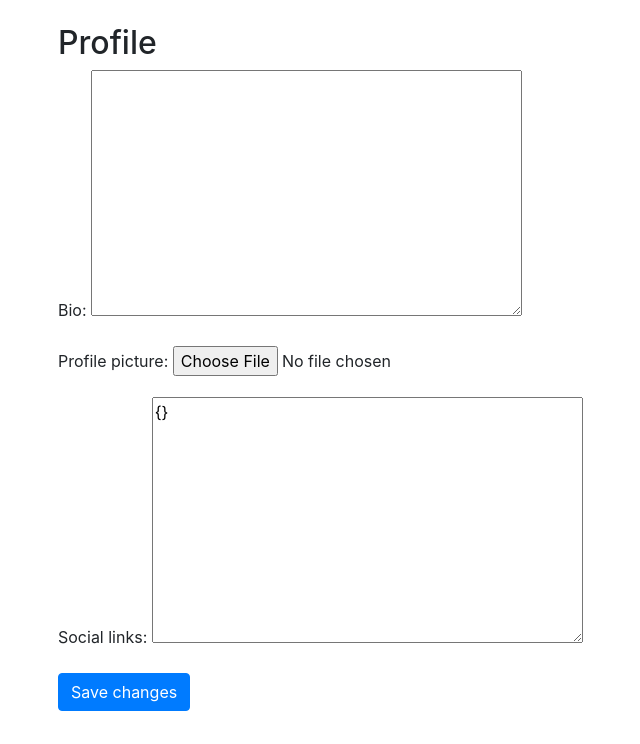
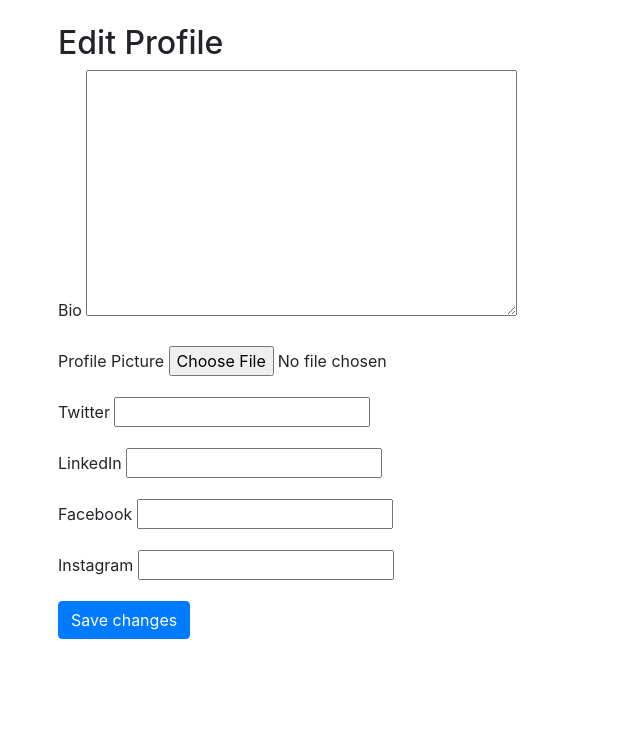
Before and after one commit to pft-jason/rainbow-media, a Django app: page /profile/edit/ in a window 1280 px wide. Shown: the part 56-800 px from the top of the page, without its empty margins (27-667 px from the left). Run offline with Django 4.2, Linux system fonts and the light colour scheme; a user stored in the database is signed in; data comes from the database, SQL or seed files in the repository; both versions use the stored data as it was after the commit; some libraries are stand-ins or nearby versions.

Commit message:
Updated profile social links

```diff
--- a/gallery/forms.py
+++ b/gallery/forms.py
@@ -2,6 +2,7 @@ from django import forms
 from .models import Image, Category, Tag, UserProfile
 from django.contrib.auth.models import User
 from django.contrib.auth.forms import UserCreationForm
+import json
 
 class ImageUploadForm(forms.ModelForm):
     categories = forms.ModelMultipleChoiceField(queryset=Category.objects.all(), required=False)
@@ -19,6 +20,32 @@ class UserRegistrationForm(UserCreationForm):
         fields = ['username', 'email', 'password1', 'password2']
 
 class UserProfileForm(forms.ModelForm):
+    twitter = forms.URLField(required=False, label='Twitter')
+    linkedin = forms.URLField(required=False, label='LinkedIn')
+    facebook = forms.URLField(required=False, label='Facebook')
+    instagram = forms.URLField(required=False, label='Instagram')
+
     class Meta:
         model = UserProfile
-        fields = ['bio', 'profile_picture', 'social_links']
+        fields = ['bio', 'profile_picture', 'twitter', 'linkedin', 'facebook', 'instagram']
+
+    def __init__(self, *args, **kwargs):
+        super(UserProfileForm, self).__init__(*args, **kwargs)
+        if self.instance and self.instance.social_links:
+            social_links = self.instance.social_links
+            self.fields['twitter'].initial = social_links.get('Twitter', '')
+            self.fields['linkedin'].initial = social_links.get('LinkedIn', '')
+            self.fields['facebook'].initial = social_links.get('Facebook', '')
+            self.fields['instagram'].initial = social_links.get('Instagram', '')
+
+    def save(self, commit=True):
+        instance = super(UserProfileForm, self).save(commit=False)
+        instance.social_links = {
+            'Twitter': self.cleaned_data.get('twitter', ''),
+            'LinkedIn': self.cleaned_data.get('linkedin', ''),
+            'Facebook': self.cleaned_data.get('facebook', ''),
+            'Instagram': self.cleaned_data.get('instagram', ''),
+        }
+        if commit:
+            instance.save()
+        return instance
--- a/gallery/templates/profile_edit.html
+++ b/gallery/templates/profile_edit.html
@@ -1,13 +1,35 @@
-<!-- filepath: /c:/Users/Jason/Desktop/Rainbow Media/_rm/gallery/templates/profile.html -->
 {% extends "base.html" %}
 
-{% block title %}Profile{% endblock %}
+{% block title %}Edit Profile{% endblock %}
 
 {% block content %}
-<h2>Profile</h2>
+<h2>Edit Profile</h2>
 <form method="post" enctype="multipart/form-data">
     {% csrf_token %}
-    {{ form.as_p }}
+    <div class="form-group">
+        <label for="{{ form.bio.id_for_label }}">Bio</label>
+        {{ form.bio }}
+    </div>
+    <div class="form-group">
+        <label for="{{ form.profile_picture.id_for_label }}">Profile Picture</label>
+        {{ form.profile_picture }}
+    </div>
+    <div class="form-group">
+        <label for="{{ form.twitter.id_for_label }}">Twitter</label>
+        {{ form.twitter }}
+    </div>
+    <div class="form-group">
+        <label for="{{ form.linkedin.id_for_label }}">LinkedIn</label>
+        {{ form.linkedin }}
+    </div>
+    <div class="form-group">
+        <label for="{{ form.facebook.id_for_label }}">Facebook</label>
+        {{ form.facebook }}
+    </div>
+    <div class="form-group">
+        <label for="{{ form.instagram.id_for_label }}">Instagram</label>
+        {{ form.instagram }}
+    </div>
     <button type="submit" class="btn btn-primary">Save changes</button>
 </form>
 {% endblock %}
--- a/gallery/views.py
+++ b/gallery/views.py
@@ -7,6 +7,8 @@ from django.core.exceptions import PermissionDenied
 from django.http import Http404
 from django.core.paginator import Paginator
 from django.contrib.auth import login
+import json
+
 
 
 @login_required
```
Also changed, not shown: gallery/templates/profile.html (+8 -1 lines), db.sqlite3.
